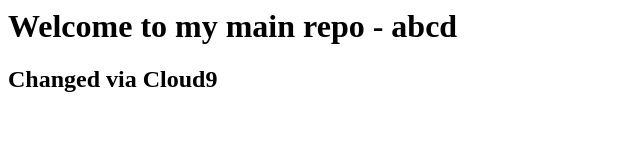
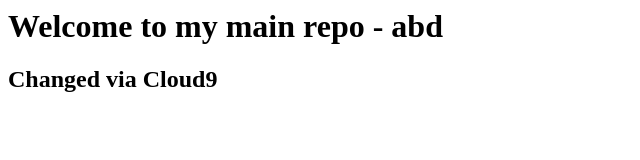
Before and after one commit to valuedriven/valuedriven.github.io, a plain HTML site: page index.html in a window 1280 px wide. Shown: the full height of the page, 0-640 px from the left. Drawn offline with Linux system fonts and the light colour scheme.

Commit message:
Atualização PAT

```diff
--- a/index.html
+++ b/index.html
@@ -1,6 +1,6 @@
 <html>
   <body>
-    <h1>Welcome to my main repo - abcd</h1>
+    <h1>Welcome to my main repo - abd</h1>
     <h2>Changed via Cloud9</h2>
   </body>
 </html>
```
